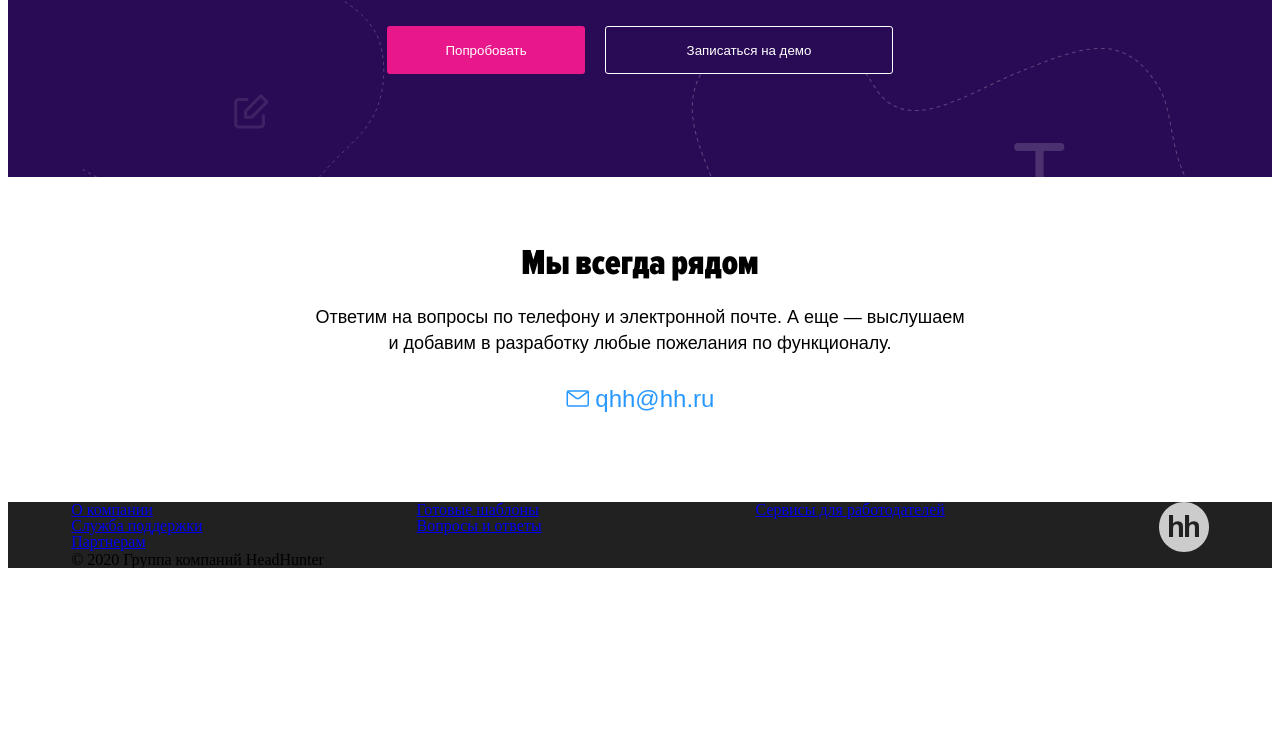
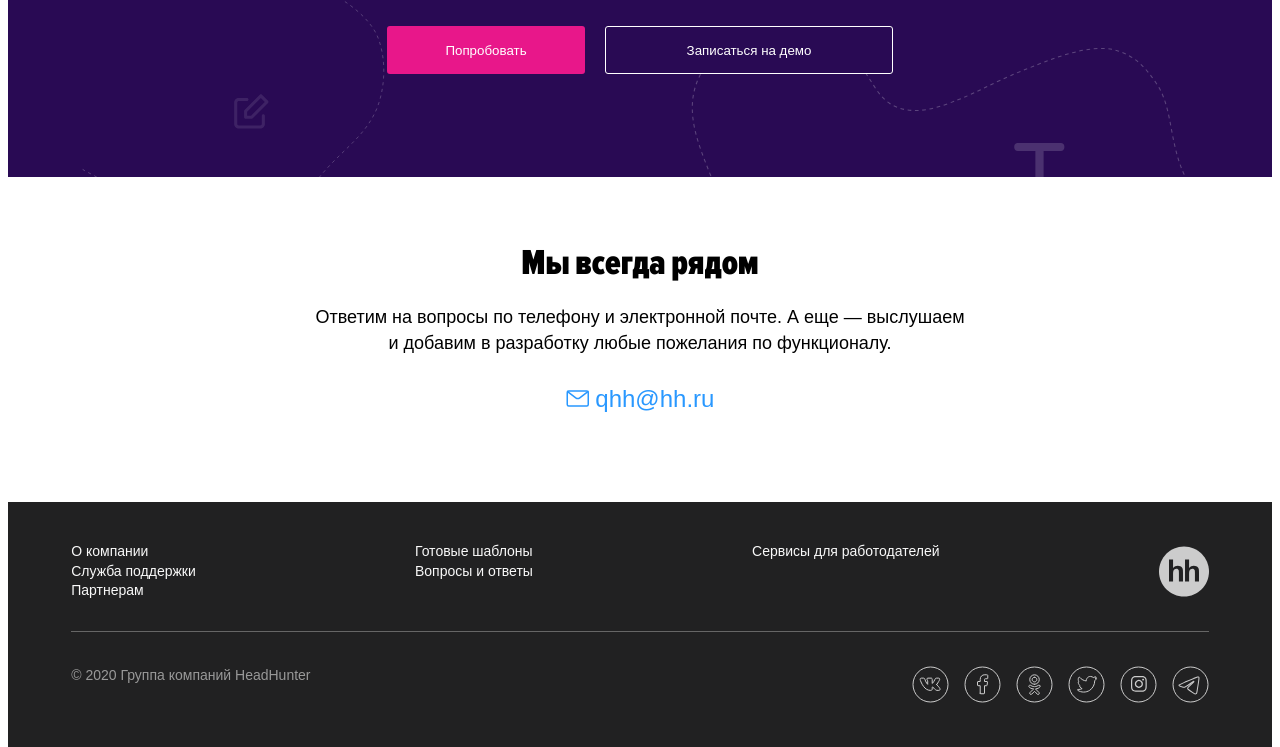
Before and after one commit to Denis-sit/pricing2.0, a plain HTML site: page index.html in a window 1280 px wide. Shown: the part 6943-7690 px from the top of the page. Before the commit the page ends 7511 px from the top, so only its background shows below. Drawn offline with Linux system fonts and the light colour scheme; files whose address does not match are found by name.

Commit message:
добавлен footer

```diff
--- a/css/style.css
+++ b/css/style.css
@@ -1270,7 +1270,7 @@ ul{
 
     .block-specialists__card{
         position: relative;
-        width: 450px;
+        width: 350px;
         height: 301px;
         padding: 32px 45px 0 34px;
         background: white;
@@ -1381,6 +1381,7 @@ ul{
     .footer{
         margin-top: 90px;
         background: #212122;
+        padding-top: 40px;
     }
 
     .footer-wrapper{
@@ -1391,9 +1392,79 @@ ul{
     .footer-nav{
         display: flex;
         justify-content: space-between;
+        margin-bottom: 30px;
     }
 
     .footer-nav ul{
         margin: 0;
     }
+
+    .footer-nav__list a{
+        text-decoration: none;
+        font-family: Arial;
+        font-style: normal;
+        font-weight: normal;
+        font-size: 14px;
+        line-height: 140%;
+        color: #F9F9F9;
+    }
+
+    .footer-social{
+        display: flex;
+        justify-content: space-between;
+        border-top: 1px solid #666666;
+        padding: 34px 0 44px 0;
+    }
+
+    .footer-social p{
+        font-family: Arial;
+        font-style: normal;
+        font-weight: normal;
+        font-size: 14px;
+        line-height: 140%;
+        color: #999999;
+    }
+
+    .footer-social__item{
+
+        display: flex;
+    }
+
+    .footer-social__item a{
+        margin-right: 15px;
+    }
+
+    .footer-social__item a:last-child{
+        margin-right: 0;
+    }
+
+    .social{
+        width: 37px;
+        height: 37px;
+        background:url("../img/social.svg") no-repeat ;
+    }
+
+    .vk{
+        background-position: 0px;
+    }
+
+    .facebook{
+        background-position: -50px;
+    }
+
+    .ok{
+        background-position: -100px;
+    }
+
+    .twiter{
+        background-position: -150px;
+    }
+
+    .inst{
+        background-position: -200px;
+    }
+
+    .telegram{
+        background-position: -250px;
+    }
 }
--- a/index.html
+++ b/index.html
@@ -610,16 +610,18 @@
             <div class="footer">
                 <div class="footer-wrapper">
                     <div class="footer-nav">
-                        <ul>
+                        <ul class="footer-nav__list">
                             <li><a href="#">О компании</a></li>
                             <li><a href="#">Служба поддержки</a></li>
                             <li><a href="#">Партнерам</a></li>
                         </ul>
-                        <ul>
+                        <ul class="footer-nav__list">
                             <li><a href="#">Готовые шаблоны</a></li>
                             <li><a href="#">Вопросы и ответы</a></li>
                         </ul>
-                        <a href="#">Сервисы для работодателей</a>
+                        <ul class="footer-nav__list">
+                            <li><a href="#">Сервисы для работодателей</a></li>
+                        </ul>
                         <img src="img/footer-logo.svg" alt="Logo">
                     </div>
                     <div class="footer-social">
```
Also changed, not shown: img/social.svg (added).
